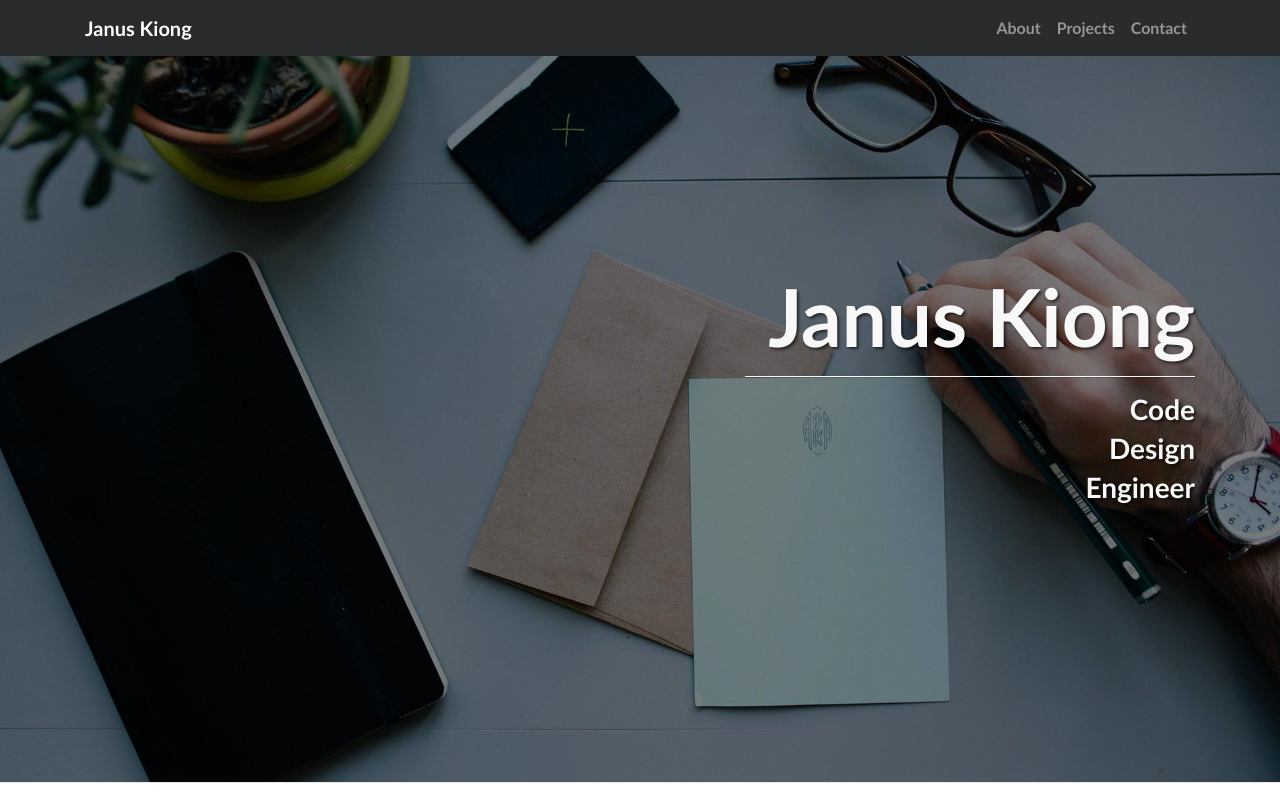
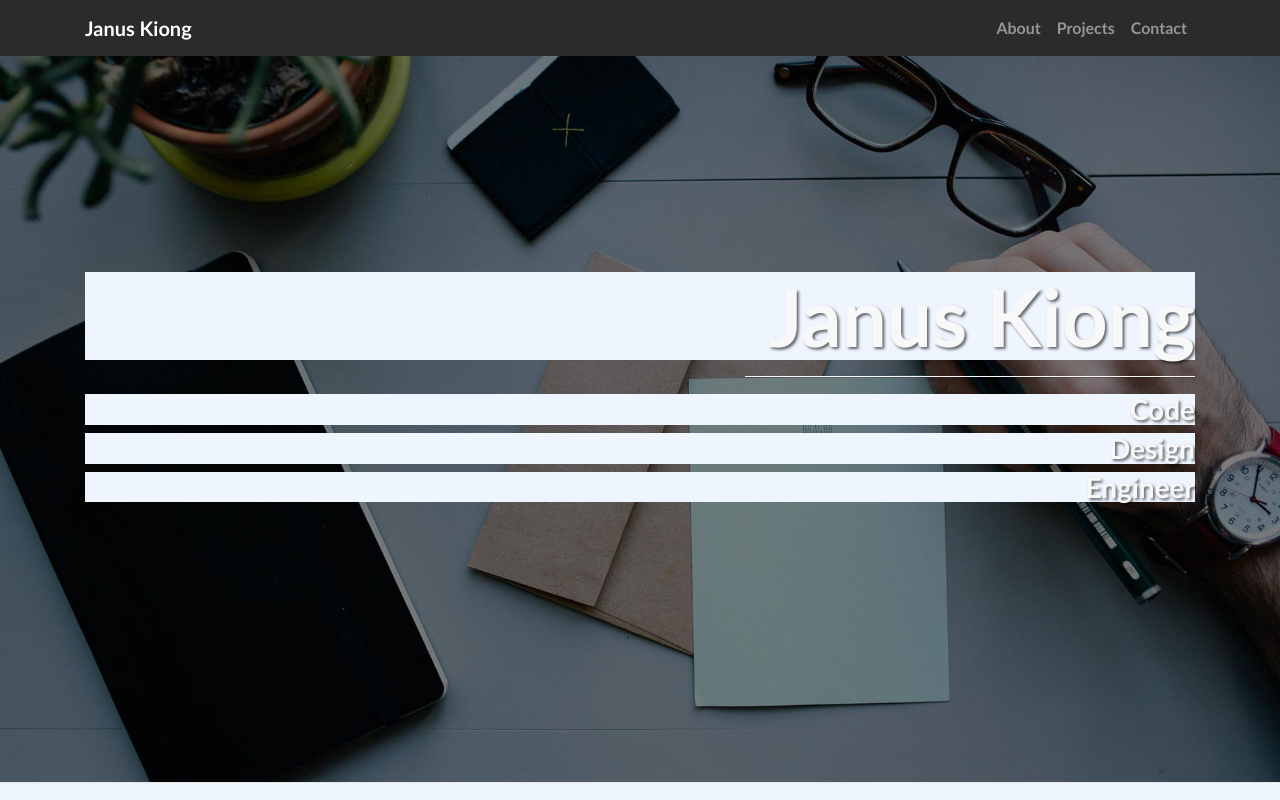
Before and after one commit to JnusK/JnusK.github.io, a website: page index.html in a window 1280 px wide. Shown: the top 800 px of the page. Drawn offline with Linux system fonts and the light colour scheme.

Commit message:
Updated bg color

```diff
--- a/css/landing-page.css
+++ b/css/landing-page.css
@@ -19,6 +19,7 @@ h5,
 h6 {
     font-family: Trebuchet MS, sans-serif;
     font-weight: 700;
+	background-color: #eff5ff;
 }
 
 .intro-header {
--- a/projects/css/2-col-portfolio.css
+++ b/projects/css/2-col-portfolio.css
@@ -8,6 +8,7 @@ body {
 	font-family: Trebuchet MS, sans-serif;
 	font-weight: 700;
     padding-top: 54px;
+	background-color: #eff5ff;
 }
 
 @media (min-width: 992px) {
```
